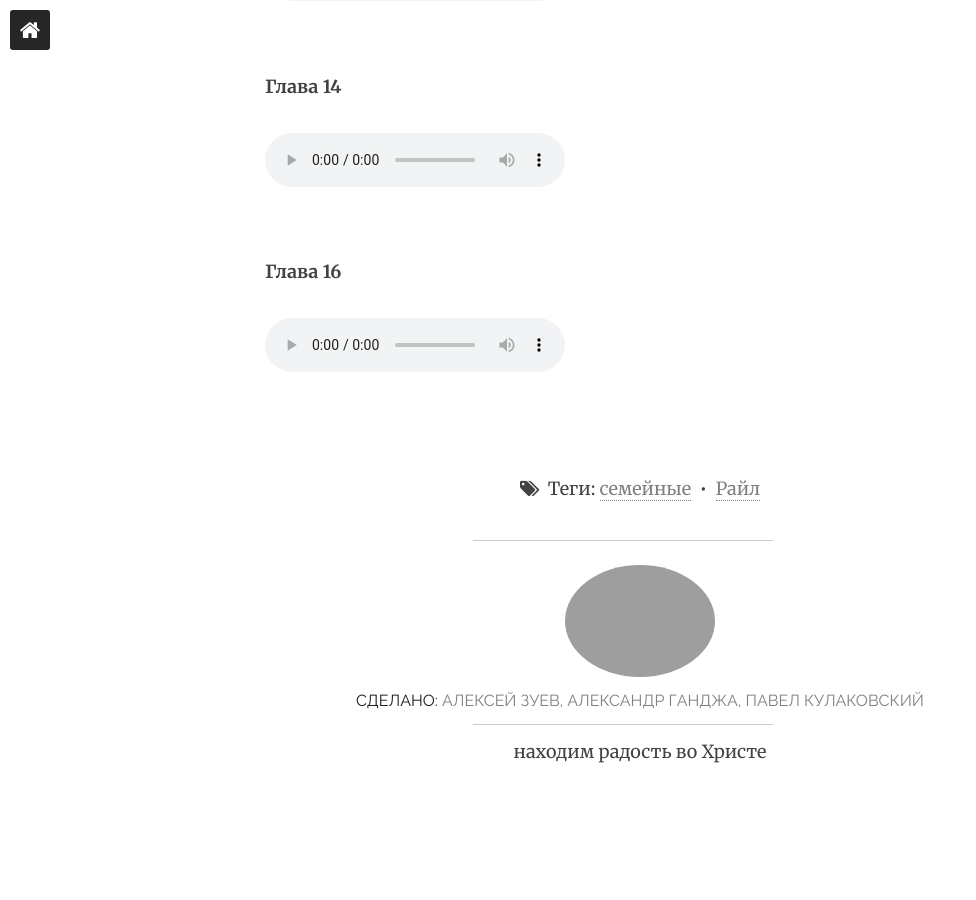
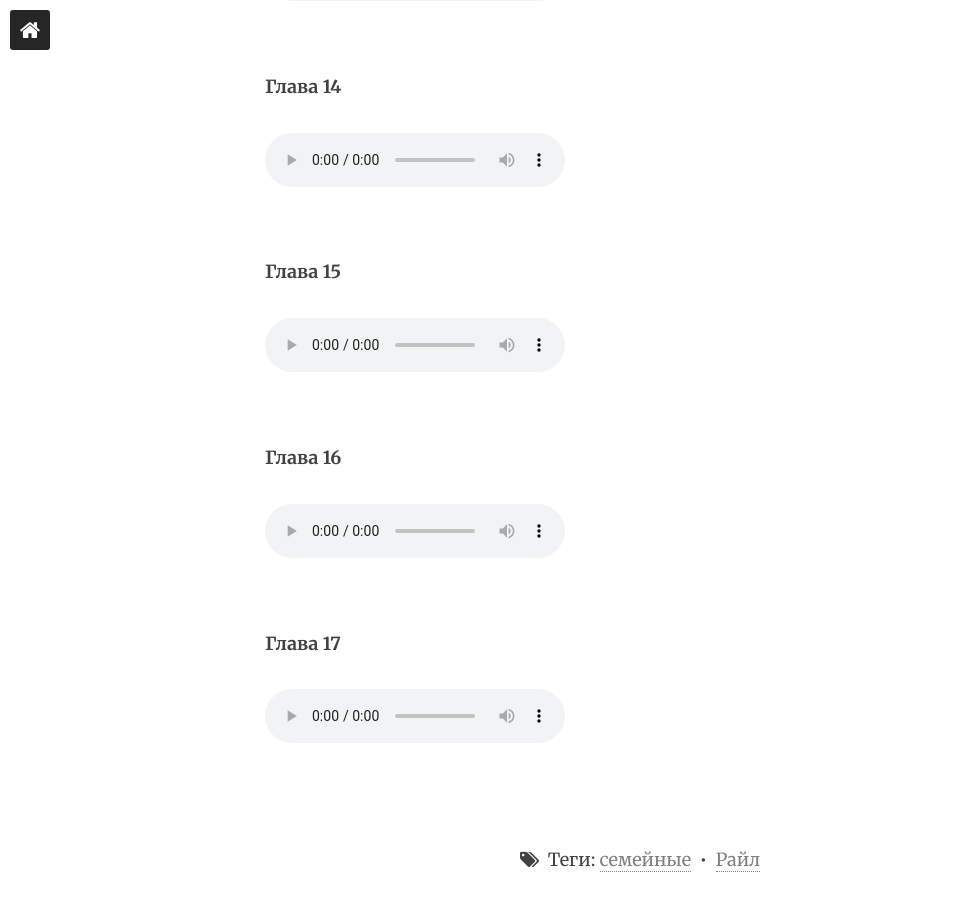
Before and after one commit to kupolua/audio-website, a Jekyll site: the page built from _posts/2017-09-01-parents.md, in a window 1280 px wide and 900 px high, scrolled down 3889 px. Shown: the whole window, without its empty margins (0-976 px from the left). Built offline with Jekyll 4.4.1, drawn with Linux system fonts in a browser that asks for light colours.

Commit message:
15, 17 chapters

```diff
--- a/_posts/2017-09-01-parents.md
+++ b/_posts/2017-09-01-parents.md
@@ -111,8 +111,20 @@ mathjax:
 </audio>
 <br/>
 
+**Глава 15**
+<audio controls>
+    <source src="https://s3.amazonaws.com/audiobooks.deepidea.cloud/ryle_parents_responsibility/017_glava15_or_jcr.mp3" type="audio/mpeg"/>
+</audio>
+<br/>
+
 **Глава 16**
 <audio controls>
     <source src="https://s3.amazonaws.com/audiobooks.deepidea.cloud/ryle_parents_responsibility/018_glava16_or_jcr.mp3" type="audio/mpeg"/>
 </audio>
 <br/>
+
+**Глава 17**
+<audio controls>
+    <source src="https://s3.amazonaws.com/audiobooks.deepidea.cloud/ryle_parents_responsibility/019_glava17_or_jcr.mp3" type="audio/mpeg"/>
+</audio>
+<br/>
```
